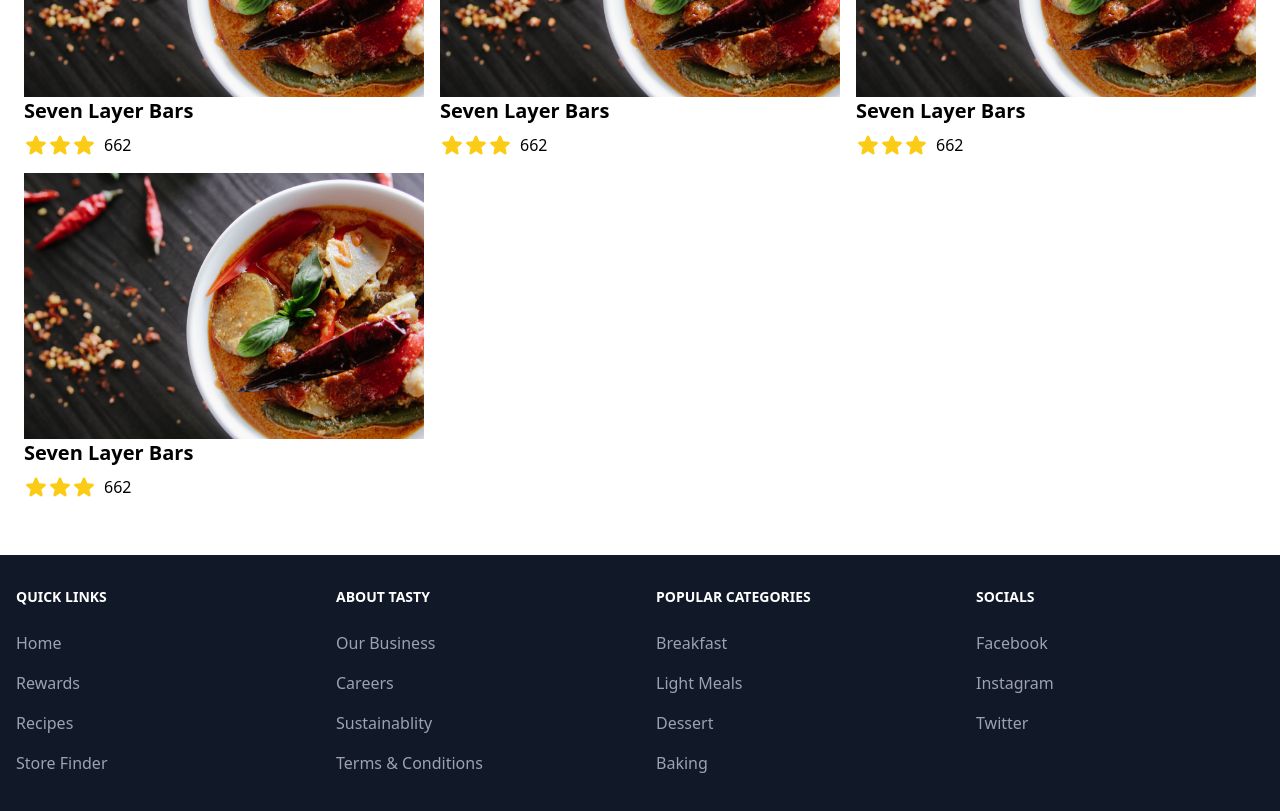
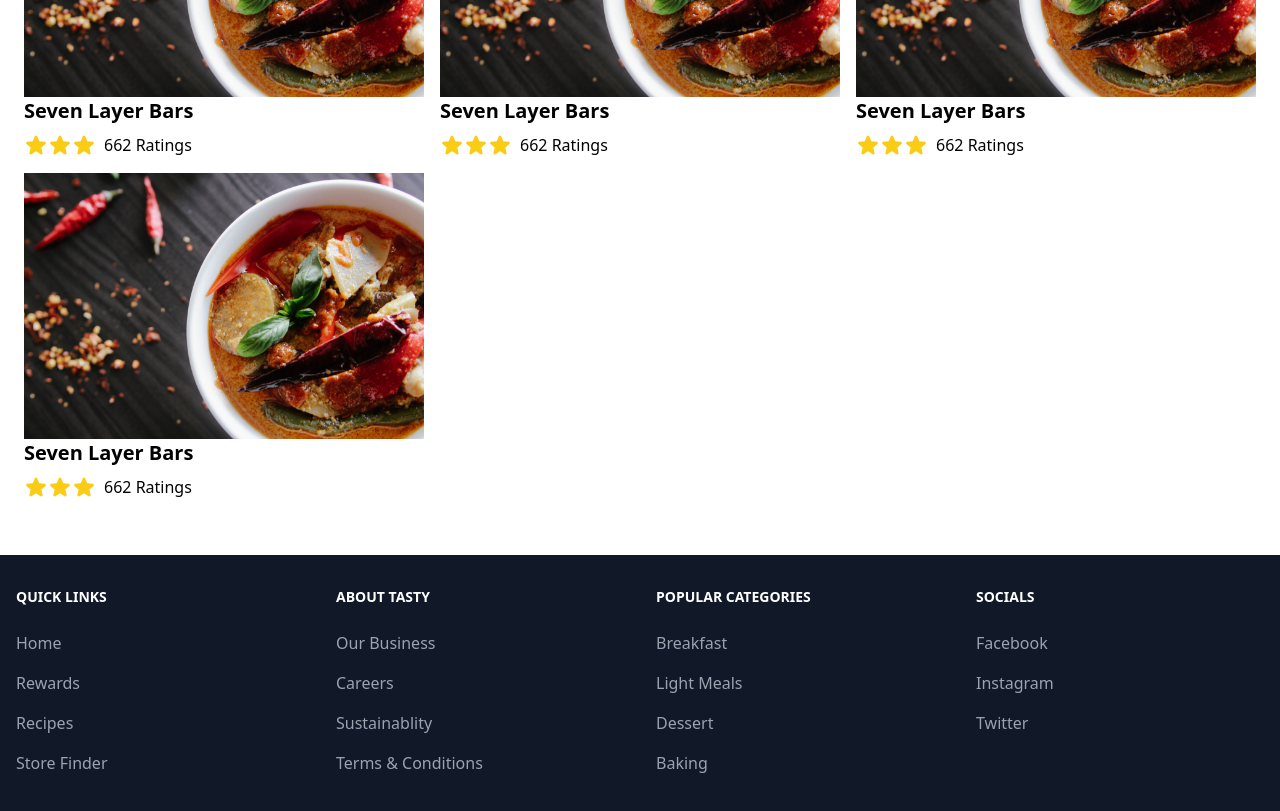
Before and after one commit to Jon-Felipe/Tasty-React, a React (Vite) app: page / in a window 1280 px wide. Shown: the part 1280-2091 px from the top of the page. Built offline with nearby package versions, Linux system fonts and the light colour scheme.

Commit message:
updated rating text

```diff
--- a/src/components/Recipe.tsx
+++ b/src/components/Recipe.tsx
@@ -19,7 +19,7 @@ const Recipe = ({ text, image, avgRating, ratingAmt }: Props) => {
         <h3 className='text-xl font-semibold mb-2'>{text}</h3>
         <div className='flex gap-2'>
           <StarRating rating={avgRating} />
-          <p>{ratingAmt}</p>
+          <p>{ratingAmt} Ratings</p>
         </div>
       </div>
     </article>
```
